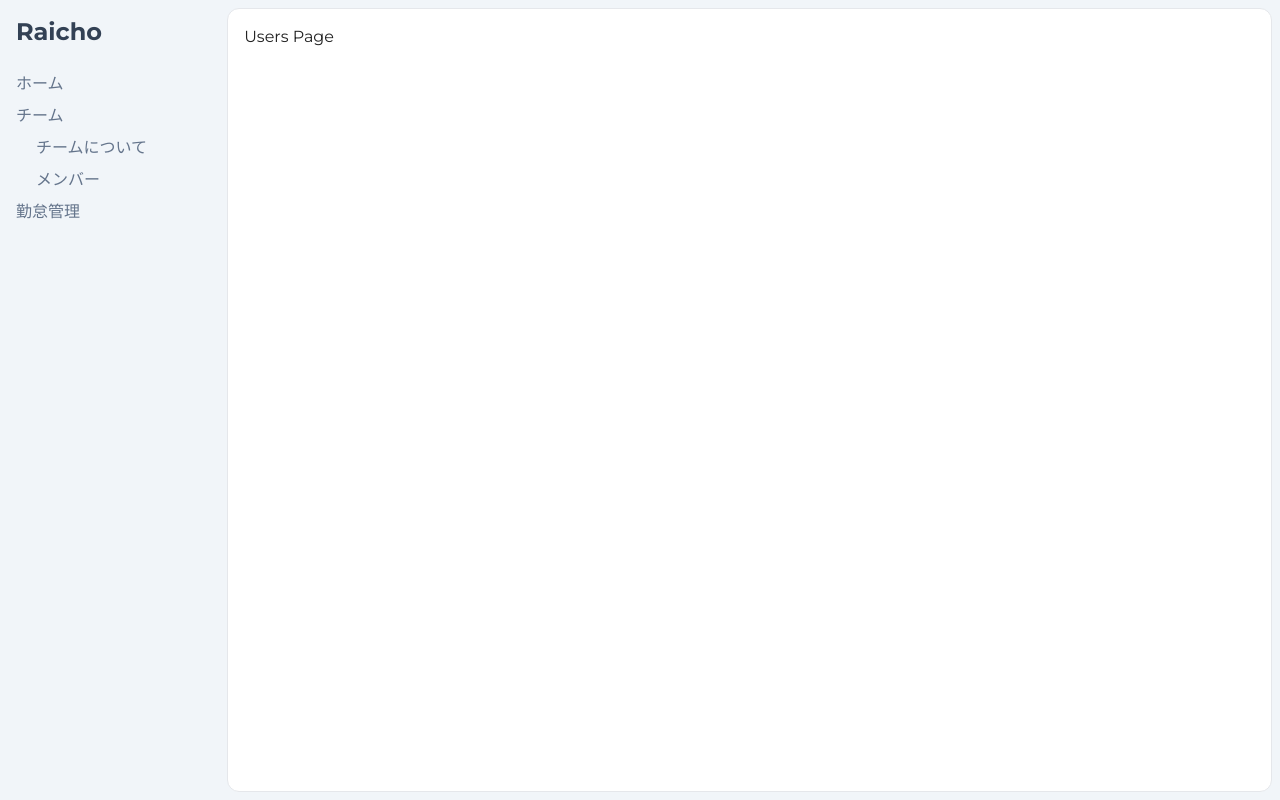
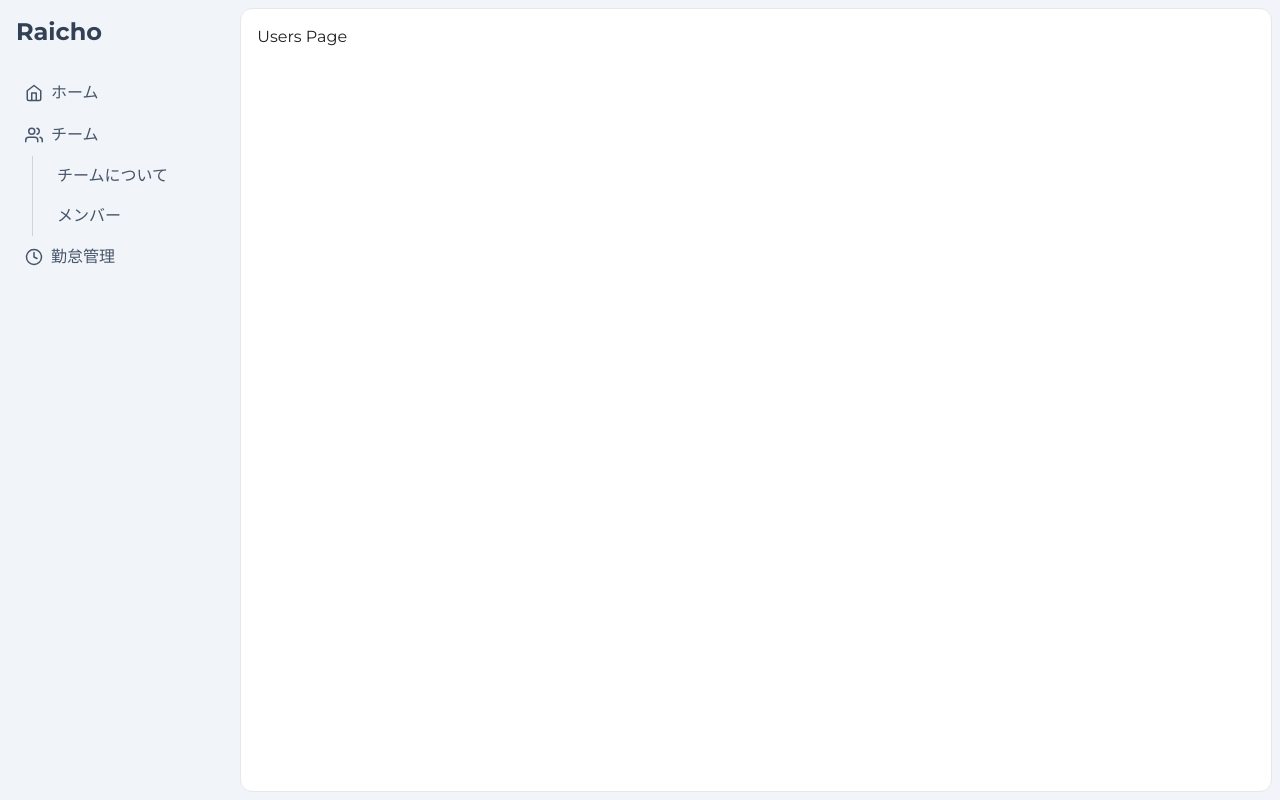
Before and after one commit to nedew/raicho, a Next.js app in the folder apps/web/: page /users in a window 1280 px wide. Built offline with nearby package versions, Linux system fonts and the light colour scheme.

Commit message:
Update dependencies and sidebar width

```diff
--- a/apps/web/package.json
+++ b/apps/web/package.json
@@ -12,7 +12,8 @@
   "dependencies": {
     "next": "^14.0.4",
     "react": "^18.2.0",
-    "react-dom": "^18.2.0"
+    "react-dom": "^18.2.0",
+    "react-icons": "^5.0.1"
   },
   "devDependencies": {
     "@raicho/tsconfig": "*",
--- a/apps/web/src/components/Sidebar/Sidebar.tsx
+++ b/apps/web/src/components/Sidebar/Sidebar.tsx
@@ -3,7 +3,7 @@ import React, { FC } from 'react';
 
 const Sidebar: FC = () => {
   return (
-    <aside className={'position-sticky w-[280px]'}>
+    <aside className={'position-sticky w-[300px]'}>
       <div className={'flex items-center px-4 py-4'}>
         <h1 className={'text-2xl font-bold text-slate-700'}>
           <a href="/">Raicho</a>
@@ -12,15 +12,24 @@ const Sidebar: FC = () => {
       <div className={'px-4 py-2'}>
         <ul>
           {menues.map((menu) => (
-            <li className={'pb-2'} key={menu.id}>
-              <div className={'text-slate-500'}>
-                <a href={menu.path} className={'block pb-2 last:pb-0'}>
-                  {menu.title}
-                </a>
+            <li key={menu.id}>
+              <div className={'text-slate-600'}>
+                <div
+                  className={
+                    'flex items-center text-base p-2 rounded-lg border border-transparent hover:bg-white hover:border-slate-200'
+                  }
+                >
+                  <i className={'text-lg pr-2'}>
+                    <menu.icon />
+                  </i>
+                  <a href={menu.path} className={'block p-2 last:p-0'}>
+                    {menu.title}
+                  </a>
+                </div>
                 {menu.children && (
-                  <ul className={'pl-5'}>
+                  <ul className={'pl-4 ml-4 border-l border-slate-300'}>
                     {menu.children.map((child) => (
-                      <li className={'pb-2 last:pb-0'} key={child.id}>
+                      <li className={'p-2'} key={child.id}>
                         <a href={child.path}>{child.title}</a>
                       </li>
                     ))}
--- a/apps/web/src/config/menu.config.ts
+++ b/apps/web/src/config/menu.config.ts
@@ -1,11 +1,14 @@
+import { IconType } from 'react-icons';
+import { FiClock, FiHome, FiUsers } from 'react-icons/fi';
+
 type Menu = {
   id: string;
   title: string;
   path: string;
-  icon: string;
 };
 
 type PrimaryMenu = Menu & {
+  icon: IconType;
   children?: Menu[];
 };
 
@@ -16,25 +19,23 @@ export const menues: Menues = [
     id: 'home',
     title: 'ホーム',
     path: '/',
-    icon: 'home',
+    icon: FiHome,
   },
   {
     id: 'team',
     title: 'チーム',
     path: '/team',
-    icon: 'info',
+    icon: FiUsers,
     children: [
       {
         id: 'team-about',
         title: 'チームについて',
         path: '/about',
-        icon: 'info',
       },
       {
         id: 'team-members',
         title: 'メンバー',
         path: '/members',
-        icon: 'info',
       },
     ],
   },
@@ -42,6 +43,6 @@ export const menues: Menues = [
     id: 'attendance',
     title: '勤怠管理',
     path: '/attendance',
-    icon: 'info',
+    icon: FiClock,
   },
 ];
```
Also changed, not shown: 1 other file (tests, documents, lock files or other folders).
